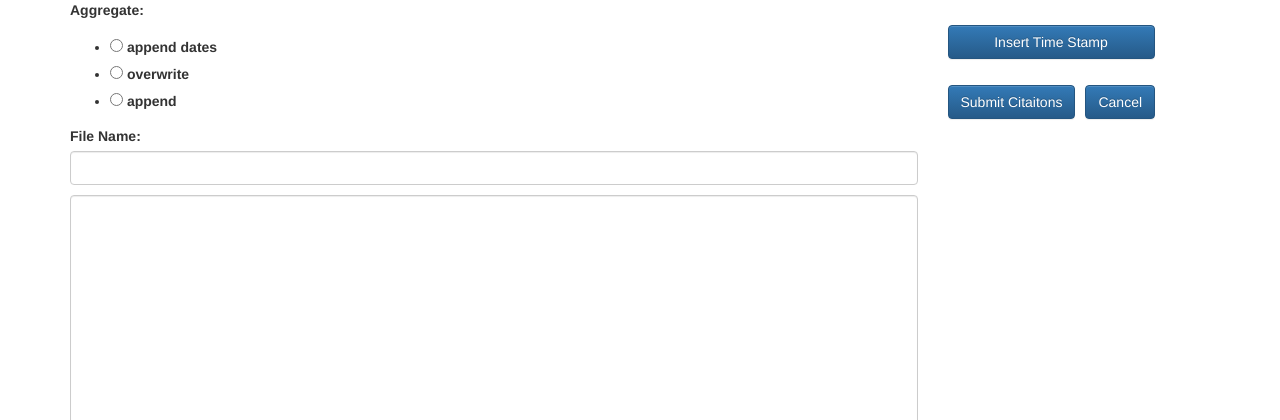
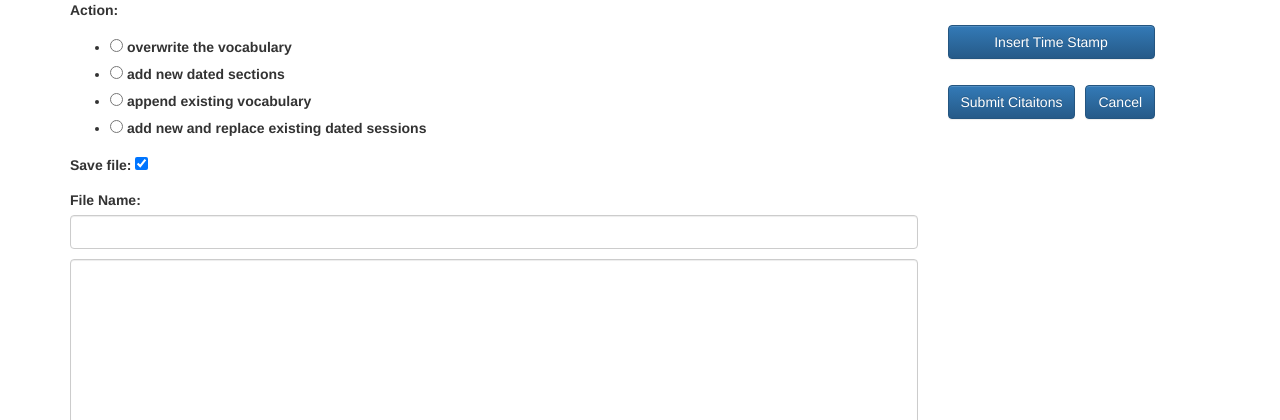
Before and after one commit to sergeilushtak/flashcards, a Django app: a page that uses django_fc/text/templates/work_with_text.html in a window 1280 px wide. Shown: the top 420 px of the page. Run offline with Django 3.2, Linux system fonts and the light colour scheme; a user stored in the database is signed in; tables that the repository leaves empty hold one stand-in row (values such as "Sample post"); some libraries are stand-ins or nearby versions.

Commit message:
stage one complete

```diff
--- a/django_fc/fc_engine/db_voc.py
+++ b/django_fc/fc_engine/db_voc.py
@@ -45,8 +45,6 @@ class  dbVoc ():
 
 		date = ''
 		index = 0
-#		utf8 = uploaded_file.open ('r')
-#		utf8_file = codecs.EncodedFile (utf8,"utf8")
 		utf8_text = uploaded_file.read ().decode ('utf-8')
 		self.from_text (utf8_text)
 
@@ -57,8 +55,6 @@ class  dbVoc ():
 
 		date = ''
 		index = 0
-#		utf8 = uploaded_file.open ('r')
-#		utf8_file = codecs.EncodedFile (utf8,"utf8")
 		lineL = txt.split ('\n')
 
 		for line in lineL :
--- a/django_fc/fcards/templates/awaiting_approval.html
+++ b/django_fc/fcards/templates/awaiting_approval.html
@@ -3,9 +3,9 @@
 
 <div class="jumbodtron">
 
-  <p>session size: {{ session_size }}</p>
-  <p>chunk size:   {{ chunk_size }}</p>
-  <p>rhn:          {{ rhn }}</p>
+  <p>session size:        {{ session_size }}</p>
+  <p>chunk size:          {{ chunk_size }}</p>
+  <p>required hit number: {{ rhn }}</p>
 
   <div class="row">
     <div class="col-md-9">
--- a/django_fc/fcards/templates/user_guessing.html
+++ b/django_fc/fcards/templates/user_guessing.html
@@ -2,9 +2,9 @@
 {% block content %}
 
 <div class="jumbodtron">
-  <p>session size: {{ session_size }}</p>
-  <p>chunk size:   {{ chunk_size }}</p>
-  <p>rhn:          {{ rhn }}</p>
+  <p>session size:        {{ session_size }}</p>
+  <p>chunk size:          {{ chunk_size }}</p>
+  <p>required hit number: {{ rhn }}</p>
 
 
   <div class="row">
--- a/django_fc/fcards/urls.py
+++ b/django_fc/fcards/urls.py
@@ -10,6 +10,7 @@ urlpatterns = [
     url(r"^start_session_prev/$",views.start_session_prev,name="start_session_prev"),
     url(r"^start_session_randold/$",views.start_session_randold,name="start_session_randold"),
     url(r"^start_session_all/$",views.start_session_all,name="start_session_all"),
+    url(r"^start_session_dated/(?P<index>[0-9]+)/", views.start_session_dated, name="start_session_dated"),
     url(r"^roll_back/$",views.roll_back,name="roll_back"),
     url(r"^roll_forward/$",views.roll_forward,name="roll_forward"),
     url(r"^user_guessing/$",views.UserGuessing.as_view(),name="user_guessing"),
--- a/django_fc/text/forms.py
+++ b/django_fc/text/forms.py
@@ -1,13 +1,15 @@
 from django import forms
 
 class WorkWithTextForm (forms.Form):
-    aggregate_choises = {
-        ('overwrite', 'overwrite')
-      , ('append', 'append')
-      , ('append_dates', 'append dates')
+    action_choises = {
+        ('overwrite', 'overwrite the vocabulary')
+      , ('append', 'append existing vocabulary')
+      , ('add_dates', 'add new dated sections')
+      , ('replace_dates', 'add new and replace existing dated sessions')
     }
-    aggregate = forms.ChoiceField(widget=forms.RadioSelect, choices=aggregate_choises)
+    action = forms.ChoiceField(widget=forms.RadioSelect, choices=action_choises)
 
+    save_file = forms.BooleanField (widget=forms.CheckboxInput, initial=True)
 
     def __init__(self, txt, file_name,  *args, **kwargs):
         super(WorkWithTextForm, self).__init__(*args, **kwargs)
--- a/django_fc/text/templates/work_with_text.html
+++ b/django_fc/text/templates/work_with_text.html
@@ -25,11 +25,32 @@
               </div>
 
               <div class="col-md-3">
-                <h1>  <input ID='date_btn' onclick="insert_date();" class="btn  btn-primary" value="Insert Time Stamp"/>
 
-                 </h1>
-                <h1>  <input type='submit' class="btn  btn-primary" value="Submit Citaitons"/>
-                <a href="{% url 'home' %}" class="btn btn-primary">Cancel</a> </h1>
+                <h1>
+                    <input ID='date_btn'
+                      onclick="insert_date();"
+                      class="btn  btn-primary"
+                      value="Insert Time Stamp"/>
+                </h1>
+
+                {% if file_name %}
+                   <a latent_href="{% url 'text:delete_file' file_name=file_name %}"
+                      ID='delete_file_btn'
+                      class="btn btn-danger"
+                      disabled>
+                        Delete {{ file_name }}
+                   </a>
+                   <label for='enable_delete_chkbox'>Enable Delete button</label>
+                   <input type='checkbox'
+                          ID='enable_delete_chkbox'
+                          onclick="enable_delete_file()" />
+                {% endif %}
+
+                <h1>
+                  <input type='submit' class="btn  btn-primary" value="Submit Citaitons"/>
+                  <a href="{% url 'home' %}" class="btn btn-primary">Cancel</a>
+                </h1>
+
               </div>
           </div>
 
@@ -38,9 +59,11 @@
 
     </div>
     <script>
-      function insert_date ()
+        function insert_date ()
         {
             var TextAreaControl = document.getElementById ('text_area');
+            TextAreaControl.focus ();
+
             var txt = TextAreaControl.value;
             var selStart = TextAreaControl.selectionStart;
             var selEnd = TextAreaControl.selectionEnd;
@@ -48,11 +71,28 @@
             var date_str = '\ndate: ' + Date () + '\n'
             var new_txt = txt.substring (0, selStart) + date_str + txt.substring (selEnd, txt.length);
             TextAreaControl.value =  new_txt;
-            TextAreaControl.selectionStart = selStart
-            TextAreaControl.selectionEnd = selStart + date_str.length
-            TextAreaControl.focus ()
+            TextAreaControl.selectionStart = selStart;
+            TextAreaControl.selectionEnd = selStart + date_str.length;
 
         }
-      </script>
+
+        function enable_delete_file ()
+        {
+            var DeleteButton = document.getElementById ('delete_file_btn');
+            var Checkbox = document.getElementById ('enable_delete_chkbox');
+          //  alert("latent_href = " + DeleteButton.getAttribute ('latent_href'))
+
+            if (Checkbox.checked) {
+              DeleteButton.removeAttribute ('disabled');
+              DeleteButton.setAttribute ('href', DeleteButton.getAttribute ('latent_href'));
+
+            } else {
+
+              DeleteButton.setAttribute ('disabled', true);
+              DeleteButton.removeAttribute ('href');
+            }
+
+        }
+     </script>
   </body>
 </html>
--- a/django_fc/text/urls.py
+++ b/django_fc/text/urls.py
@@ -6,4 +6,5 @@ app_name='text'
 
 urlpatterns = [
     url(r"^work_with_text/(?P<file_name>[a-zA-Z_\.]*)/", views.work_with_text, name="work_with_text"),
+    url(r"^delete_file/(?P<file_name>[a-zA-Z_\.]+)/", views.delete_file, name="delete_file"),
 ]
--- a/django_fc/text/views.py
+++ b/django_fc/text/views.py
@@ -38,11 +38,15 @@ def work_with_text (request, *args, **kwargs):
 
             txt = form. cleaned_data ['text']
             file_name = form.cleaned_data ['file_name']
+            save_file = form.cleaned_data ['save_file']
+
             new_db_voc = dbVoc ()
             new_db_voc.from_text (txt)
 
-            with codecs.open (file_name + '_' + str (request.user.id), 'w', 'utf8') as fout:
-                fout.write (txt)
+
+            if save_file:
+                with codecs.open (file_name + '_' + str (request.user.id), 'w', 'utf8') as fout:
+                    fout.write (txt)
 
             try :
                 db_entry = MyTextFilesModel.objects.get (file_name=file_name)
@@ -53,21 +57,32 @@ def work_with_text (request, *args, **kwargs):
             db_entry.file_name = file_name
             db_entry.save ()
 
-            if request.POST ['aggregate'] == 'append_dates':
+            action = request.POST ['action']
 
-                dateS = set ()
+            if action == 'add_dates' or action == 'replace_dates':
+                old_dateS = set ()
                 for d in list (VocEntry.objects.values ('date').distinct()):
-                    dateS.add (d ['date'])
+                    old_dateS.add (d ['date'])
+
+                def add_dated_section (idL, id2vdbe, user_id):
+                    for id in sorted (idL):
+                        ventry = VocEntry ()
+                        ventry.from_vdbe (id2vdbe [id])
+                        ventry.user_id = user_id
+                        ventry.save()
 
                 for new_date in new_db_voc.dateL:
-                    if new_date not in dateS:
-                        for id in sorted (new_db_voc.date2idL [new_date]):
-                            ventry = VocEntry ()
-                            ventry.from_vdbe (new_db_voc.id2vdbe [id])
-                            ventry.user_id = request.user.id
-                            ventry.save()
+                    if new_date not in old_dateS:
+                        add_dated_section (new_db_voc.date2idL [new_date], new_db_voc.id2vdbe, request.user.id)
+
+                    elif action == 'replace_dates':
+                        old_dated_section = VocEntry.objects.filter (user_id=request.user.id).filter(date=new_date)
+                        old_dated_section.delete ()
+                        add_dated_section (new_db_voc.date2idL [new_date], new_db_voc.id2vdbe, request.user.id)
+
+
             else:
-                if request.POST ['aggregate'] == 'overwrite':
+                if request.POST ['action'] == 'overwrite':
                     print ('--------------------------------')
                     #print (User ().username)
                     print (request.user.id)
@@ -90,4 +105,23 @@ def work_with_text (request, *args, **kwargs):
         return  HttpResponseRedirect (reverse ("home"))
 
 
-    return render (request, 'work_with_text.html', {'form':form})
+    return render (request, 'work_with_text.html', {'form':form, 'file_name':file_name})
+
+import os
+
+def delete_file (request, *args, **kwargs):
+
+    print ('mydebug>>> delete_file called')
+    file_name = kwargs ['file_name']
+    print ('mydebug>>> delete_file : file_name : {}'.format (file_name))
+
+    raw_file_name = file_name + '_' + str (request.user.id)
+
+    if os.path.isfile (raw_file_name):
+        os.remove (raw_file_name)
+        db_entry = MyTextFilesModel.objects.get (file_name=file_name)
+        db_entry.delete ()
+    else:
+        print ('mydebug>>> delete_file : {} doesn\'t exist'.format (file_name))
+
+    return  HttpResponseRedirect (reverse ("home"))
--- a/django_fc/upload/templates/upload_file.html
+++ b/django_fc/upload/templates/upload_file.html
@@ -7,8 +7,8 @@
     <link rel="stylesheet" href="https://maxcdn.bootstrapcdn.com/bootstrap/3.3.7/css/bootstrap.min.css" integrity="sha384-BVYiiSIFeK1dGmJRAkycuHAHRg32OmUcww7on3RYdg4Va+PmSTsz/K68vbdEjh4u" crossorigin="anonymous">
   </head>
   <body>
-    <h1>Find your file, my boy.</h1>
     <div class="container">
+        <h1>Specify a file to upload, my good idividual!</h1>
         <form method="POST" enctype="multipart/form-data">
             {{form.as_p}}
             {%csrf_token%}
```
Also changed, not shown: django_fc/django_fc/views.py (+12 -5 lines), django_fc/fc_engine/back_end.py (+12 -9 lines), django_fc/fcards/views.py (+23 -0 lines), django_fc/templates/base.html (+45 -23 lines), django_fc/todo.txt (+0 -8 lines), django_fc/upload/forms.py (+7 -5 lines), django_fc/upload/views.py (+52 -13 lines), django_fc/db.sqlite3.
